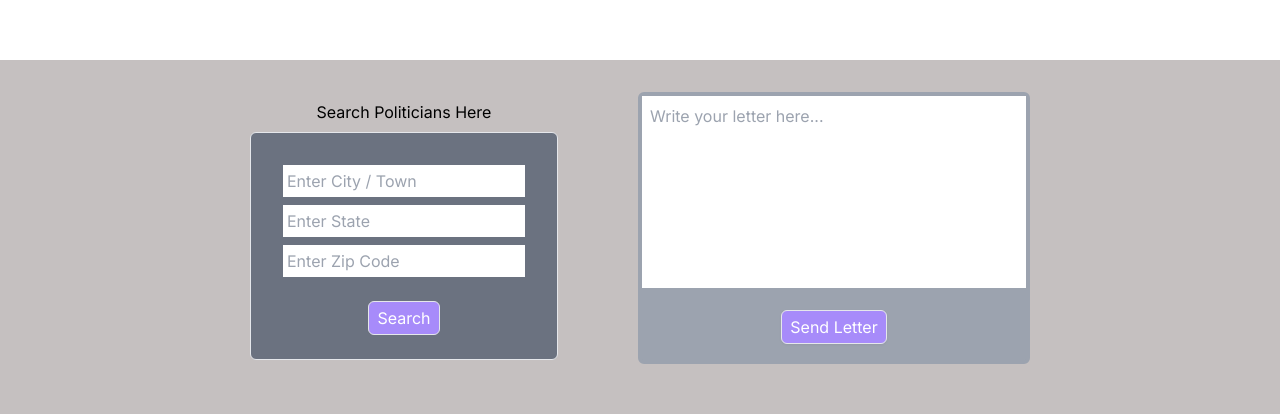
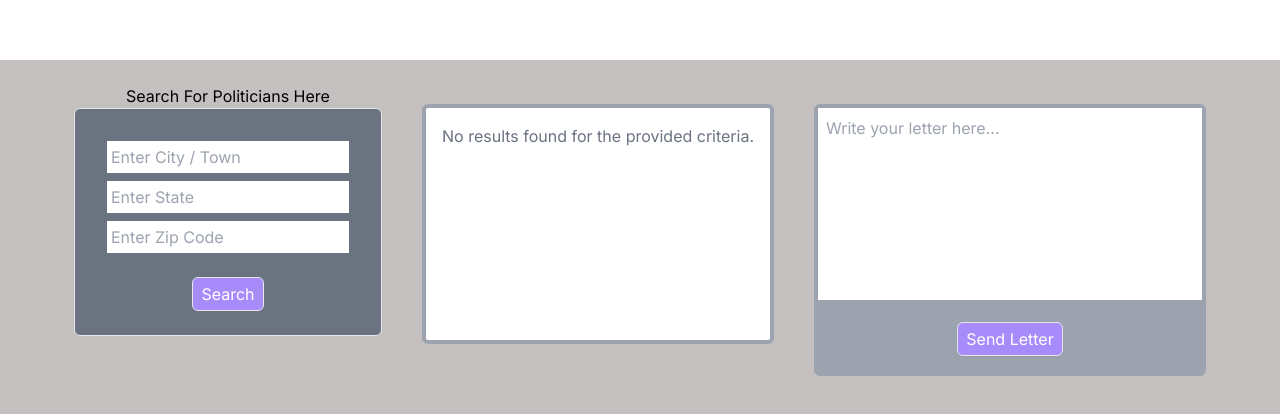
Before and after one commit to tbraeck/account-able, a Next.js app: page / in a window 1280 px wide. Shown: the part 252-666 px from the top of the page. Built offline with nearby package versions, Linux system fonts and the light colour scheme.

Commit message:
Adding search results value area

```diff
--- a/app/components/LetterEditor.js
+++ b/app/components/LetterEditor.js
@@ -5,7 +5,7 @@ const LetterEditor = ({ onSend }) => {
   const [content, setContent] = useState("");
 
   return (
-    <div className=" flex flex-col justify-center items-center border rounded-md border-4 border-gray-400 bg-gray-400">
+    <div className=" mt-5 flex flex-col justify-center items-center border rounded-md border-4 border-gray-400 bg-gray-400">
       <div className="  ">
           <textarea
           rows={10} // Controls the height by rows
--- a/app/components/SearchResults.js
+++ b/app/components/SearchResults.js
@@ -1,7 +1,7 @@
 
 const SearchResults = ({ politicians }) => {
   return (
-    <div className="p-4">
+    <div className="p-4 mt-5 border rounded-md border-4 border-gray-400 bg-white h-60">
       {politicians && politicians.length > 0 ? (
         <div>
           <h2 className="text-xl font-bold mb-4">Search Results</h2>
--- a/app/page.js
+++ b/app/page.js
@@ -4,7 +4,7 @@ import { useState } from "react";
 import Header from "./components/Header";
 import LetterEditor from "./components/LetterEditor";
 import SearchForm from "./components/SearchForm";
-
+import SearchResults from "./components/SearchResults";
 const Home = () => {
   const [politicians, setPoliticians] = useState([]);
 
@@ -19,12 +19,12 @@ const Home = () => {
 
   return (
     <div className='flex flex-col justify-center items-center '>
-      <div className="mb-8 pb-3 bg-white h-46 w-full">
+      <div className="mb-6 pb-3 bg-white h-46 w-full">
         <Header/>
       </div>
    <div className="flex ">
     <div className="mx-10">
-    <h1 className="flex justify-center m-2">Search Politicians Here</h1>
+    <h1 className="flex justify-center m-0">Search For Politicians Here</h1>
       <SearchForm setPoliticians={setPoliticians} />
         {politicians.length > 0 && (
           <ul>
@@ -33,6 +33,9 @@ const Home = () => {
             ))}
           </ul>
         )}
+    </div>
+    <div>
+      <SearchResults/>
     </div>
      <div className="mx-10">
       <LetterEditor onSend={handleSend} />
```
